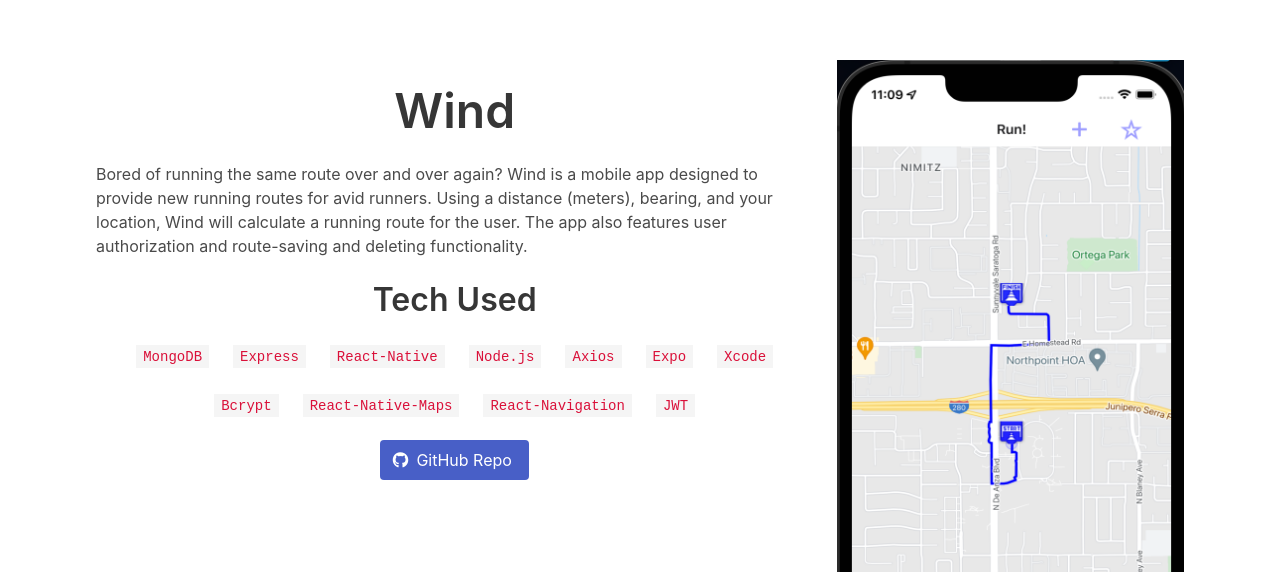
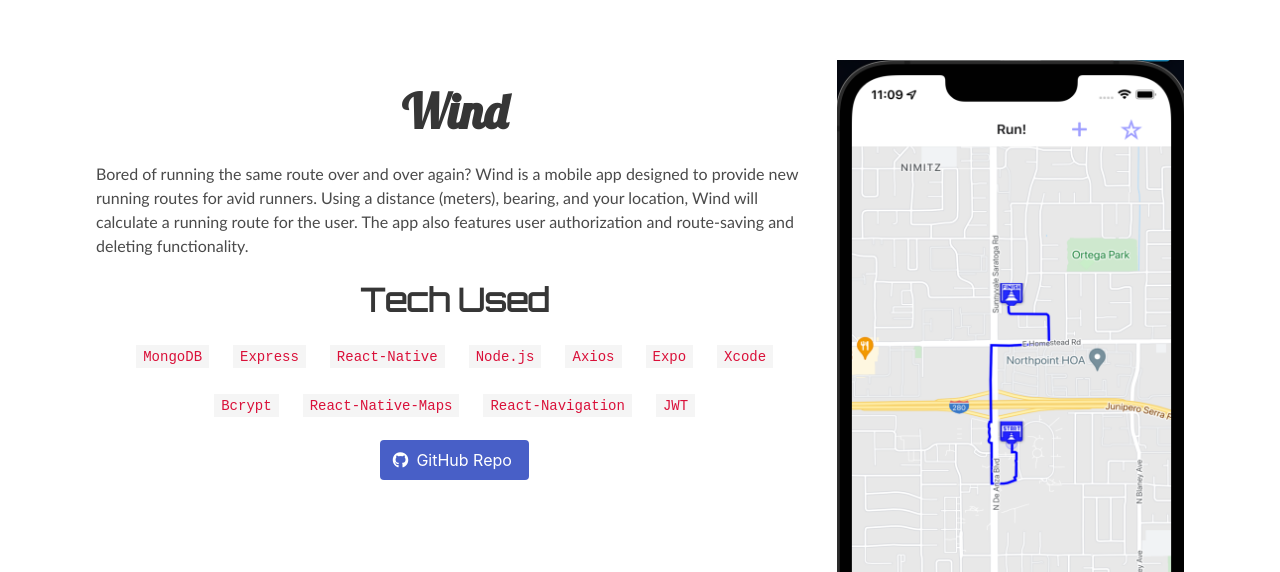
Before and after one commit to SKieronski/Portfolio, a React (Create React App) app: page / in a window 1280 px wide. Shown: the part 228-800 px from the top of the page. Built offline with nearby package versions, Linux system fonts and the light colour scheme.

Commit message:
Added various fonts.

```diff
--- a/public/index.html
+++ b/public/index.html
@@ -2,6 +2,9 @@
 <html lang="en">
   <head>
     <script src="https://kit.fontawesome.com/c34ab8b8ff.js" crossorigin="anonymous"></script>
+    <link rel="preconnect" href="https://fonts.googleapis.com">
+    <link rel="preconnect" href="https://fonts.gstatic.com" crossorigin>
+    <link href="https://fonts.googleapis.com/css2?family=Lobster&family=Orbitron&display=swap" rel="stylesheet">
     <meta charset="utf-8" />
     <link rel="icon" href="%PUBLIC_URL%/favicon.ico" />
     <meta name="viewport" content="width=device-width, initial-scale=1" />
--- a/src/App.css
+++ b/src/App.css
@@ -56,4 +56,13 @@
 
 #TitleSubText {
   text-align: left;
+  font-family:'Gill Sans', 'Gill Sans MT', Calibri, 'Trebuchet MS', sans-serif;
 }
+
+#Tech {
+  font-family: 'Orbitron', sans-serif;
+}
+
+#WindTitle {
+  font-family: 'Lobster', cursive;
+}
--- a/src/App.js
+++ b/src/App.js
@@ -15,7 +15,7 @@
         <div class="columns">
           <div class="column" id="CenterText">
             <div class="block" />
-            <p class="title is-1">Wind</p>
+            <p class="title is-1" id="WindTitle">Wind</p>
             <div class="content">
               <p id="TitleSubText">
                 Bored of running the same route over and over again?
@@ -25,7 +25,7 @@
               </p>
             </div>
             <div class="block" />
-            <p class="title is-3">Tech Used</p>
+            <p class="title is-3" id="Tech">Tech Used</p>
             <div class="columns is-mobile is-multiline is-centered">
               {myWindTech.map((tech) => {
                 return (
@@ -53,9 +53,6 @@
         </div>
       </div>
     </section>
-      {/* <HeaderBar /> */}
-      {/* <ProjectOutline />
-      <ProjectOutline /> */}
   </div>
   );
 }
```
